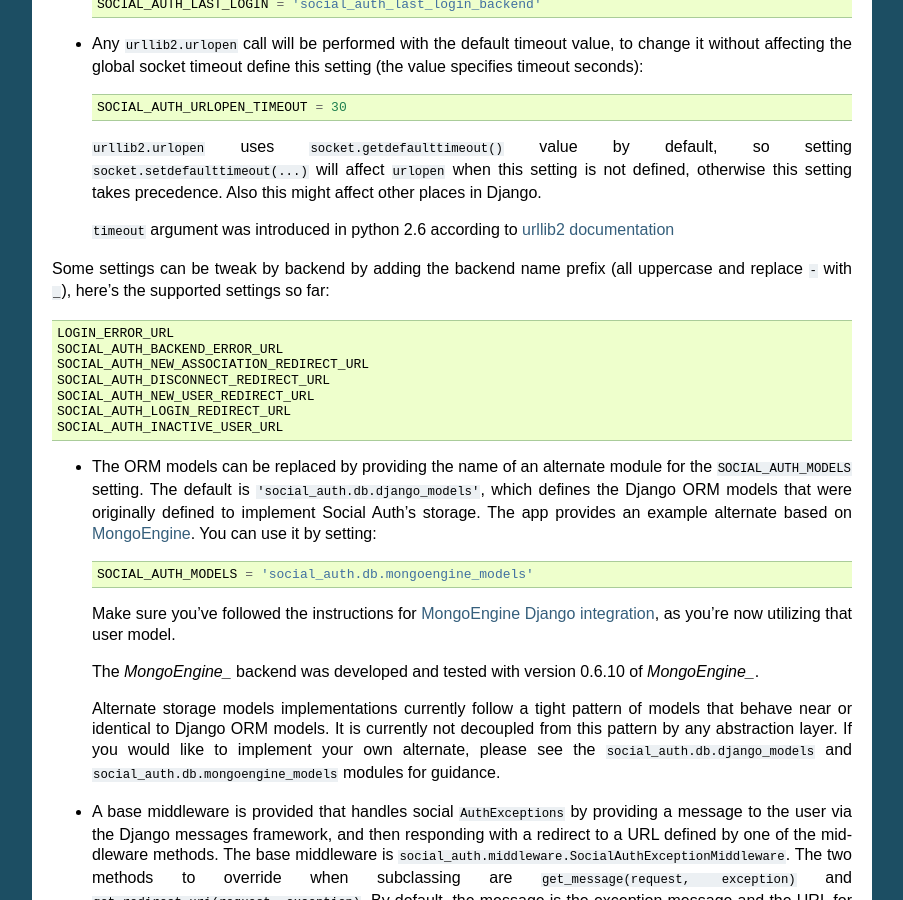
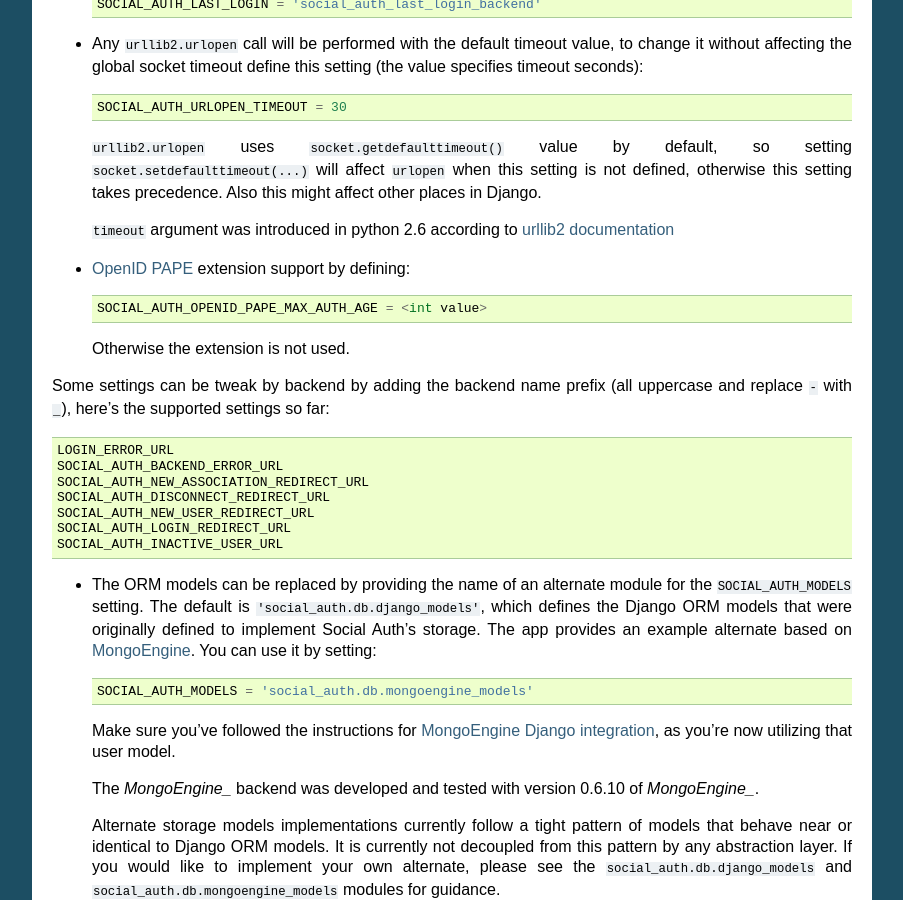
Before and after one commit to omab/django-social-auth, a Sphinx documentation site: the page built from doc/configuration.rst, in a window 1280 px wide and 900 px high, scrolled down 5404 px. Shown: the whole window, without its empty margins (198-1101 px from the left). Built offline with Sphinx 7.4.7, drawn with Linux system fonts in a browser that asks for light colours.

Commit message:
Code simplifications and doc about OpenID PAPE extension usage. Refs #469

```diff
--- a/doc/configuration.rst
+++ b/doc/configuration.rst
@@ -323,6 +323,13 @@ Configuration
   ``timeout`` argument was introduced in python 2.6 according to `urllib2
   documentation`_
 
+
+- `OpenID PAPE`_ extension support by defining::
+
+    SOCIAL_AUTH_OPENID_PAPE_MAX_AUTH_AGE = <int value>
+
+  Otherwise the extension is not used.
+
 Some settings can be tweak by backend by adding the backend name prefix (all
 uppercase and replace ``-`` with ``_``), here's the supported settings so far::
 
@@ -396,3 +403,4 @@ its syntax.
 .. _urllib2 documentation: http://docs.python.org/library/urllib2.html#urllib2.urlopen
 .. _release notes: https://docs.djangoproject.com/en/1.3/releases/1.3/#changes-to-url-and-ssi
 .. _#303: https://github.com/omab/django-social-auth/issues/303
+.. _OpenID PAPE: http://openid.net/specs/openid-provider-authentication-policy-extension-1_0.html
```
Also changed, not shown: 1 other file.
